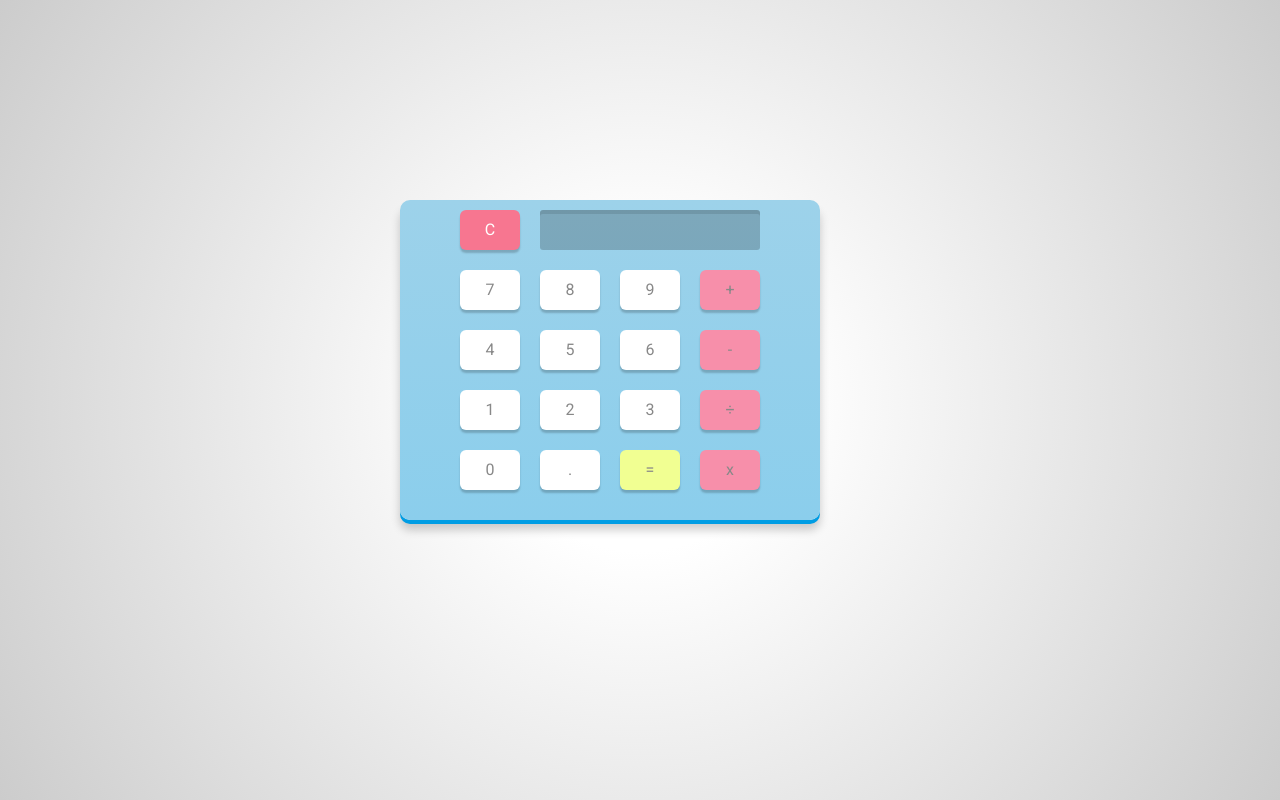
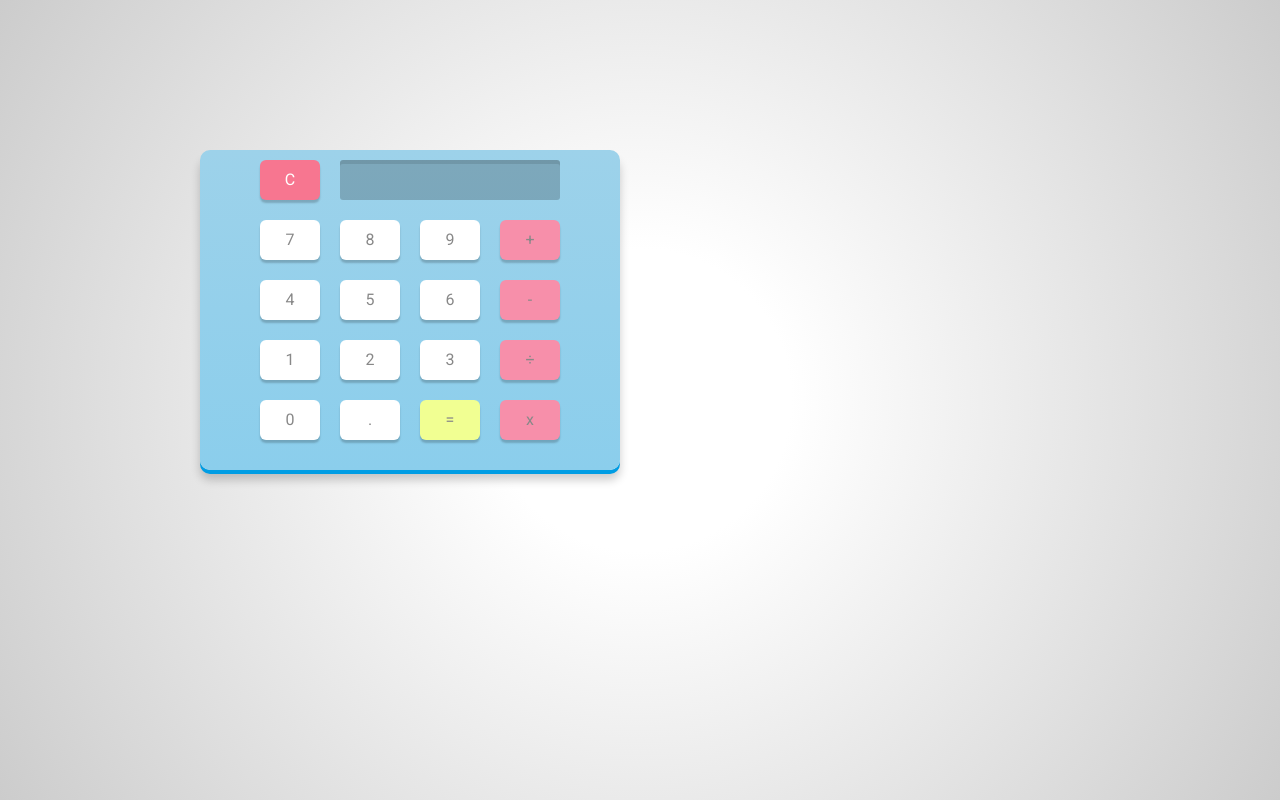
Before and after one commit to DarkNightone/Darknightone.github.io, a plain HTML site: page MayTinh/index.html in a window 1280 px wide. Drawn offline with Linux system fonts and the light colour scheme.

Commit message:
Update style.css

```diff
--- a/MayTinh/style.css
+++ b/MayTinh/style.css
@@ -11,8 +11,8 @@ html{
 #container{
     width:420px;
     position: relative;
-    top: 200px;
-    left: 400px;
+    top: 150px;
+    left: 200px;
     height: auto;
     background-color:#9dd2ea;
     box-shadow:0px 4px 4px #009dea;
```
